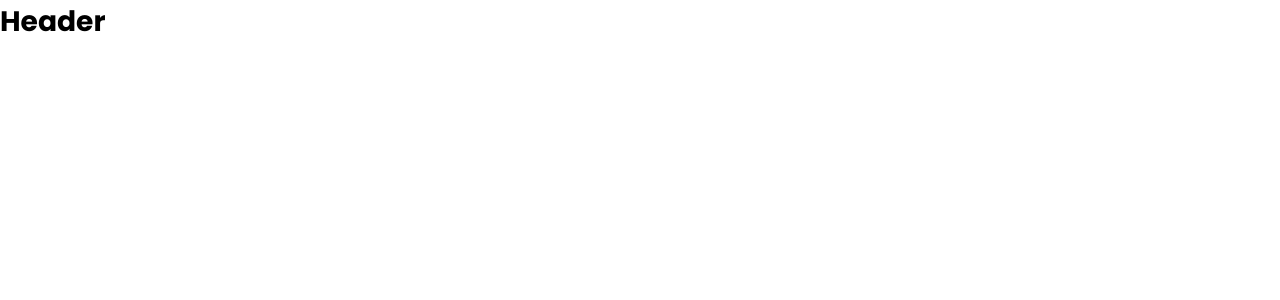
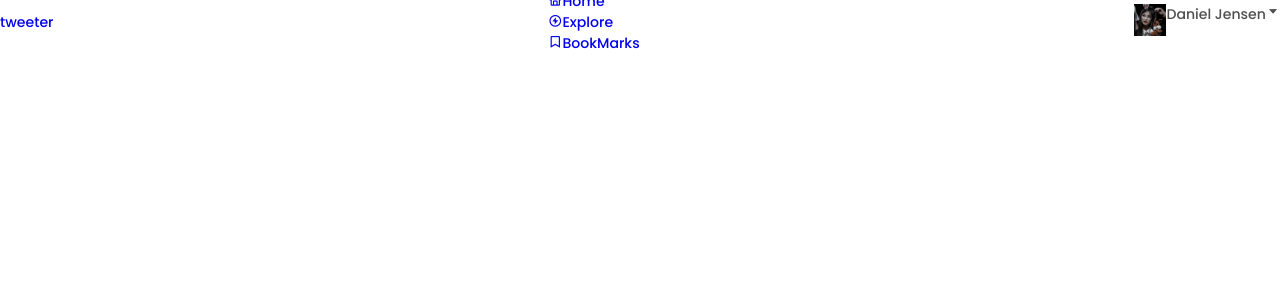
Before and after one commit to yazaldefilimonepinto/tweeter, a Next.js app: page / in a window 1280 px wide. Shown: the top 300 px of the page. Built offline with nearby package versions, Linux system fonts and the light colour scheme.

Commit message:
feat: init create header component

```diff
--- a/src/components/Header/index.tsx
+++ b/src/components/Header/index.tsx
@@ -1,16 +1,43 @@
-import { ReactNode } from 'react';
+import styles from '@/styles/components/Header/styles.module.scss';
+import profile from '@/assets/images/profile.jpeg';
+export function Header() {
+  return (
+    <header className={styles.header}>
+      <nav className={styles.nav}>
+        <a href="#">tweeter</a>
+        <div>
+          <ul>
+            <li>
+              <a href="#home">
+                <i className="bx bx-home"></i>
+                <span>Home</span>
+              </a>
+            </li>
 
-import styles from '@/styles/components/Header/styles.module.scss';
+            <li>
+              <a href="#explore">
+                <i className="bx bx-bolt-circle"></i>
+                <span>Explore</span>
+              </a>
+            </li>
 
-interface HeaderProps {
-  children?: ReactNode;
-}
+            <li>
+              <a href="#bookmarks">
+                <i className="bx bx-bookmark"></i>
+                <span>BookMarks</span>
+              </a>
+            </li>
+          </ul>
+        </div>
 
-export function Header({ children }: HeaderProps) {
-  return (
-    <header className={styles.container}>
-      <h1>Header</h1>
-      {children}
+        <div className={styles.profile}>
+          <div className={styles.nav__img}>
+            <img src={profile.src} alt="profile" />
+          </div>
+          <span>Daniel Jensen</span>
+          <i className="bx bx-caret-down"></i>
+        </div>
+      </nav>
     </header>
   );
 }
--- a/src/styles/components/Header/styles.module.scss
+++ b/src/styles/components/Header/styles.module.scss
@@ -1,8 +1,23 @@
+@import '../../main/variables.scss';
+
 .header {
   width: 100%;
   position: fixed;
-  bottom: 0;
+  top: 0;
   left: 0;
-  z-index: var(--z-fixed);
-  background-color: var(--body-color);
+  z-index: $z-fixed;
+  background-color: $body-color;
+  transition: 0.4s;
 }
+.nav {
+  height: $header-height;
+  display: flex;
+  justify-content: space-between;
+  align-items: center;
+}
+.nav__img {
+  width: 32px;
+}
+.profile{
+  display:flex;
+}
```
